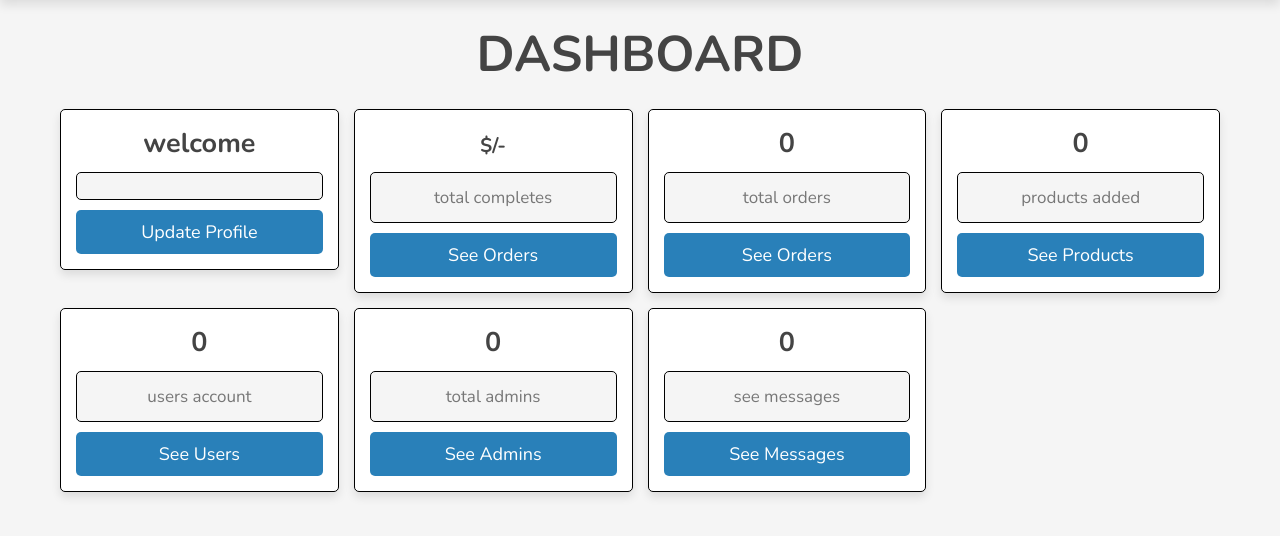
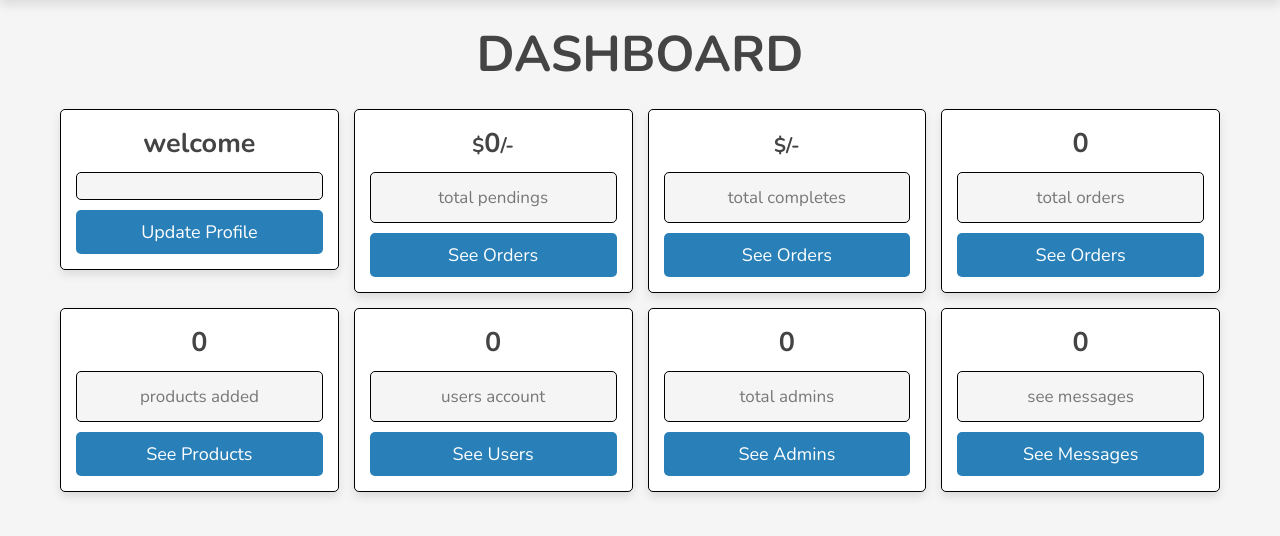
Before and after one commit to faishal005/Lier, a PHP site: page /dashboard.php in a window 1280 px wide. Shown: the part 74-610 px from the top of the page. Run offline with PHP 8.4, Linux system fonts and the light colour scheme; the visitor is signed in with stand-in values (Sample User, id 1); data that the repository does not hold is empty; some libraries are stand-ins or nearby versions.

Commit message:
at dawn 4 am

```diff
--- a/admin/dashboard.php
+++ b/admin/dashboard.php
@@ -37,6 +37,22 @@ if(!isset($admin_id)){
             <h3> welcome </h3>
             <p><?= $fetch_profile['name']; ?></p>
             <a href="update_profile.php" class="btn">update profile</a>
+        </div>
+
+        <div class="box">
+         <?php
+            $total_pendings = 0;
+            $select_pendings = $conn->prepare("SELECT * FROM `orders` WHERE payment_status = ?");
+            $select_pendings->execute(['pending']);
+            if($select_pendings->rowCount() > 0){
+               while($fetch_pendings = $select_pendings->fetch(PDO::FETCH_ASSOC)){
+                  $total_pendings += $fetch_pendings['total_price'];
+               }
+            }
+         ?>
+         <h3><span>$</span><?= $total_pendings; ?><span>/-</span></h3>
+         <p>total pendings</p>
+         <a href="placed_orders.php" class="btn">see orders</a>
         </div>
 
         <div class="box">
```
